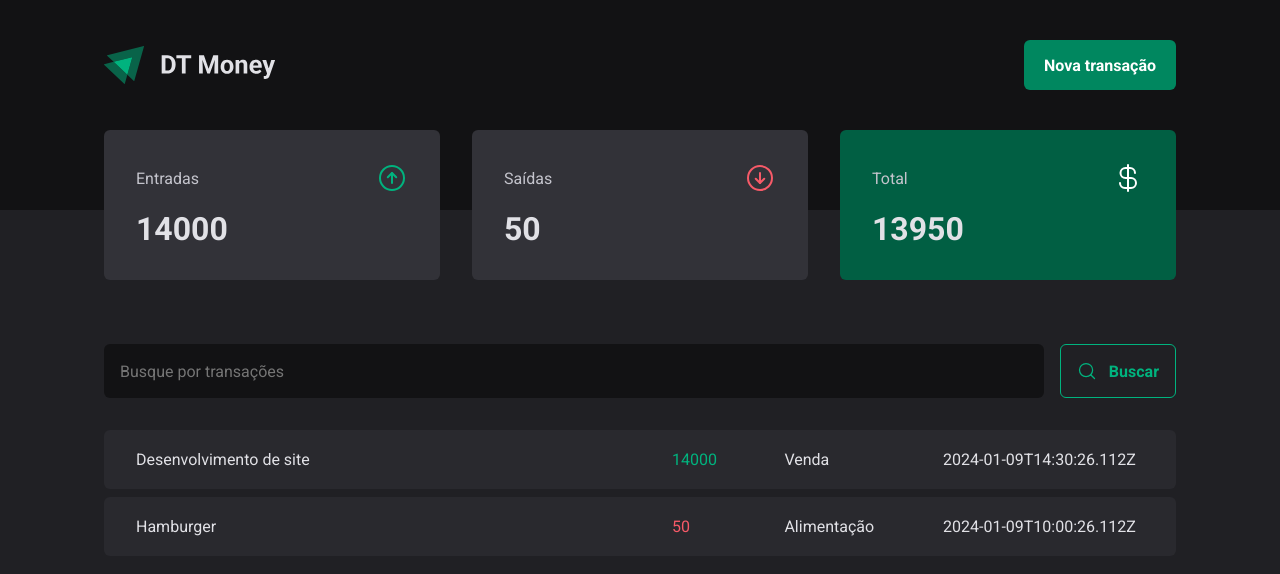
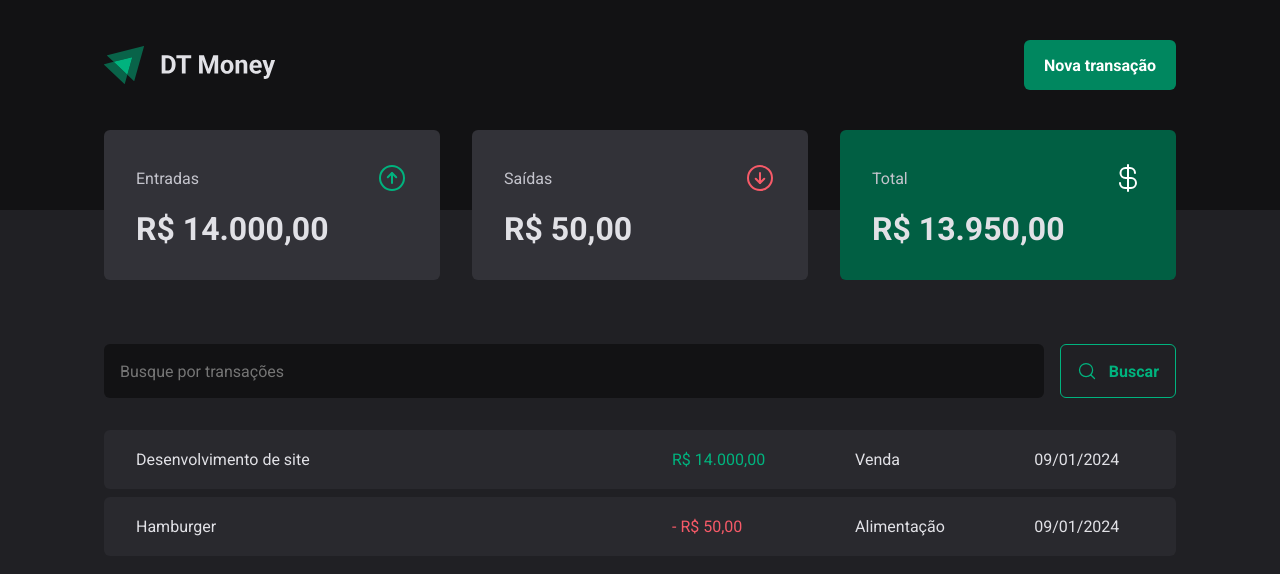
Before and after one commit to victorrrmuniz/react-dt-money, a React (Vite) app: page / in a window 1280 px wide. Shown: the top 574 px of the page. Built offline with nearby package versions, Linux system fonts and the light colour scheme; data requests are answered from the project's data file.

Commit message:
create state and use form library

```diff
--- a/package.json
+++ b/package.json
@@ -17,7 +17,9 @@
     "phosphor-react": "^1.4.1",
     "react": "^18.2.0",
     "react-dom": "^18.2.0",
-    "styled-components": "^6.1.6"
+    "react-hook-form": "^7.49.3",
+    "styled-components": "^6.1.6",
+    "zod": "^3.22.4"
   },
   "devDependencies": {
     "@types/react": "^18.2.43",
--- a/src/components/Summary/index.tsx
+++ b/src/components/Summary/index.tsx
@@ -1,29 +1,10 @@
 import { ArrowCircleDown, ArrowCircleUp, CurrencyDollar } from "phosphor-react";
 import { SummaryCard, SummaryContainer } from "./styles";
-import { useContext } from "react";
-import { TransactionContext } from "../../contexts/TransactionContext";
+import { priceFormatter } from "../../utils/formatter";
+import { useSummary } from "../../hooks/useSummary";
 
 export function Summary() {
-  const { transactions } = useContext(TransactionContext)
-
-
-
-  const summary = transactions.reduce(
-    (acc, transaction) => {
-      if (transaction.type === 'income') {
-        acc.income += transaction.price
-        acc.total += transaction.price
-      } else {
-        acc.outcome += transaction.price
-        acc.total -= transaction.price
-      }
-      return acc
-    },
-    {
-      income: 0,
-      outcome: 0,
-      total: 0
-   })
+  const summary = useSummary()
 
   return (
     <SummaryContainer>
@@ -33,7 +14,7 @@ export function Summary() {
           <ArrowCircleUp size={32} color="#00b37e" />
         </header>
 
-        <strong>{summary.income}</strong>
+        <strong>{priceFormatter.format(summary.income)}</strong>
       </SummaryCard>
 
       <SummaryCard>
@@ -42,7 +23,7 @@ export function Summary() {
           <ArrowCircleDown size={32} color="#f75a68" />
         </header>
 
-        <strong>{summary.outcome}</strong>
+        <strong>{priceFormatter.format(summary.outcome)}</strong>
       </SummaryCard>
 
       <SummaryCard variant="green">
@@ -51,7 +32,7 @@ export function Summary() {
           <CurrencyDollar size={32} color="#fff" />
         </header>
 
-        <strong>{summary.total}</strong>
+        <strong>{priceFormatter.format(summary.total)}</strong>
       </SummaryCard>
     </SummaryContainer>
   )
--- /dev/null
+++ b/src/hooks/useSummary.ts
@@ -0,0 +1,25 @@
+import { useContext } from "react"
+import { TransactionContext } from "../contexts/TransactionContext"
+
+export function useSummary() {
+  const { transactions } = useContext(TransactionContext)
+
+  const summary = transactions.reduce(
+    (acc, transaction) => {
+      if (transaction.type === 'income') {
+        acc.income += transaction.price
+        acc.total += transaction.price
+      } else {
+        acc.outcome += transaction.price
+        acc.total -= transaction.price
+      }
+      return acc
+    },
+    {
+      income: 0,
+      outcome: 0,
+      total: 0
+   })
+
+   return summary
+}
--- a/src/pages/Transactions/SearchForm/index.tsx
+++ b/src/pages/Transactions/SearchForm/index.tsx
@@ -1,10 +1,26 @@
 import { MagnifyingGlass } from "phosphor-react";
 import { SearchFormContainer } from "./styles";
+import { useForm } from "react-hook-form";
+import * as z from 'zod'
+
+const searchFormSchema = z.object({
+  query: z.string(),
+})
 
 export function SearchForm() {
+  const { register, handleSubmit } = useForm()
+
+  function handleSearchTransactions() {
+
+  }
+
   return (
-        <SearchFormContainer>
-            <input type="text" placeholder="Busque por transações" />
+    <SearchFormContainer onSubmit={handleSubmit(handleSearchTransactions)}>
+      <input
+        type="text"
+        placeholder="Busque por transações"
+        {...register('query')}
+      />
 
       <button type="submit">
         <MagnifyingGlass size={20} />
--- a/src/pages/Transactions/index.tsx
+++ b/src/pages/Transactions/index.tsx
@@ -4,6 +4,7 @@ import { Summary } from "../../components/Summary";
 import { SearchForm } from "./SearchForm";
 import { PriceHighlight, TransactionsContainer, TransactionsTable } from "./styles";
 import { TransactionContext } from "../../contexts/TransactionContext";
+import { dateFormatter, priceFormatter } from "../../utils/formatter";
 
 
 export function Transactions() {
@@ -24,10 +25,13 @@ export function Transactions() {
             <tr key={transaction.id}>
               <td width="50%">{transaction.description}</td>
               <td>
-                <PriceHighlight variant={transaction.type}>{transaction.price}</PriceHighlight>
+                <PriceHighlight variant={transaction.type}>
+                  {transaction.type === 'outcome' && '- '}
+                  {priceFormatter.format(transaction.price)}
+                </PriceHighlight>
               </td>
               <td>{transaction.category}</td>
-              <td>{transaction.createdAt}</td>
+              <td>{dateFormatter.format(new Date(transaction.createdAt))}</td>
             </tr>
           )}
 
--- /dev/null
+++ b/src/utils/formatter.ts
@@ -0,0 +1,6 @@
+export const dateFormatter = new Intl.DateTimeFormat('pt-BR')
+
+export const priceFormatter = new Intl.NumberFormat('pt-BR', {
+  style: 'currency',
+  currency: 'BRL'
+})
```
Also changed, not shown: 1 other file (tests, documents, lock files or other folders). Lines whose indentation alone changed are shown as unchanged.
